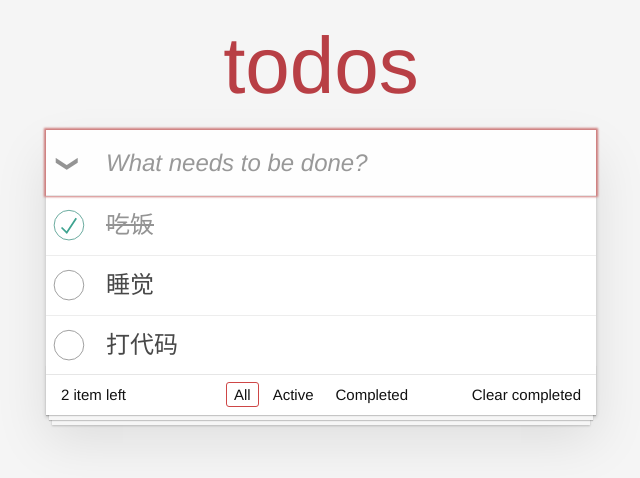
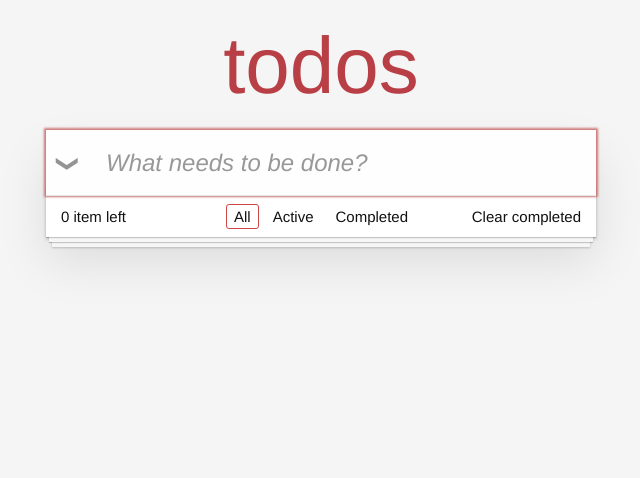
Before and after one commit to OneDream2000/todo-vue3-ts, a Vue app: page / in a window 1280 px wide. Shown: the top 478 px of the page, without its empty margins (319-959 px from the left). Built offline with nearby package versions, Linux system fonts and the light colour scheme.

Commit message:
持久化

```diff
--- a/src/components/TodoMain.vue
+++ b/src/components/TodoMain.vue
@@ -1,6 +1,10 @@
 <script setup lang="ts">
 import useStore from '../store/index.ts';
 const { todos } = useStore()
+// 监听数据，本地缓存
+todos.$subscribe(() => {
+ localStorage.setItem('todos', JSON.stringify(todos.list))
+})
 </script>
 
 
--- a/src/store/modules/todos.ts
+++ b/src/store/modules/todos.ts
@@ -1,5 +1,5 @@
 import { defineStore } from 'pinia';
-type list={
+type List={
    id: number, content: string, done: boolean
 }
 export type TodoState= 'All'| 'Active'| 'Completed'
@@ -8,11 +8,7 @@ const useTodosStore = defineStore('todos', {
   // 状态
   state() {
     return {
-      list: [
-        { id: 1, content: '吃饭', done: true },
-        { id: 2, content: '睡觉', done: false },
-        { id: 3, content: '打代码', done: false },
-      ],
+      list: JSON.parse(localStorage.getItem('todos') || '[]') as List[],
       filters: ['All', 'Active', 'Completed'],
       active:'All'
     };
@@ -26,7 +22,7 @@ const useTodosStore = defineStore('todos', {
     surplusCount():number{
       return this.list.filter(item=>!item.done).length
     },
-    showList():list[]{
+    showList():List[]{
       if(this.active ==='Active'){
         return  this.list.filter((item) => !item.done)
       }
```
